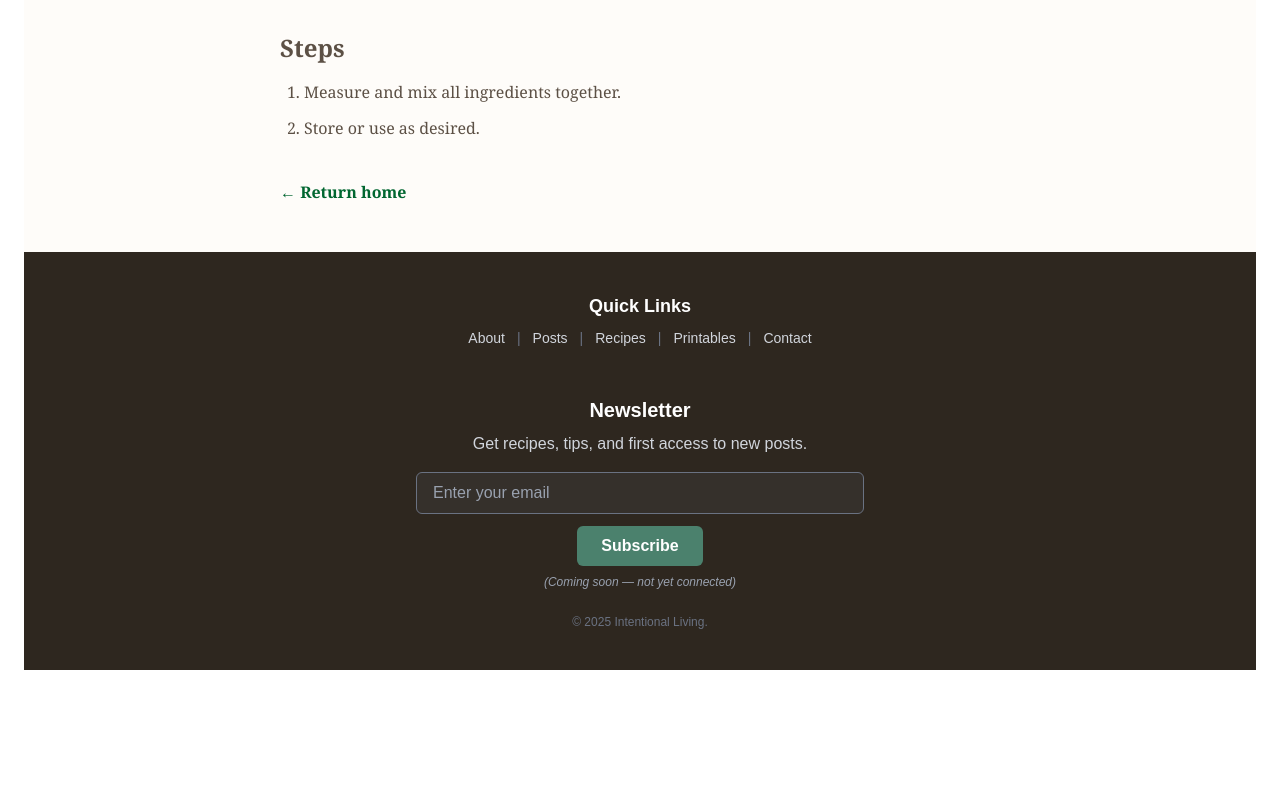
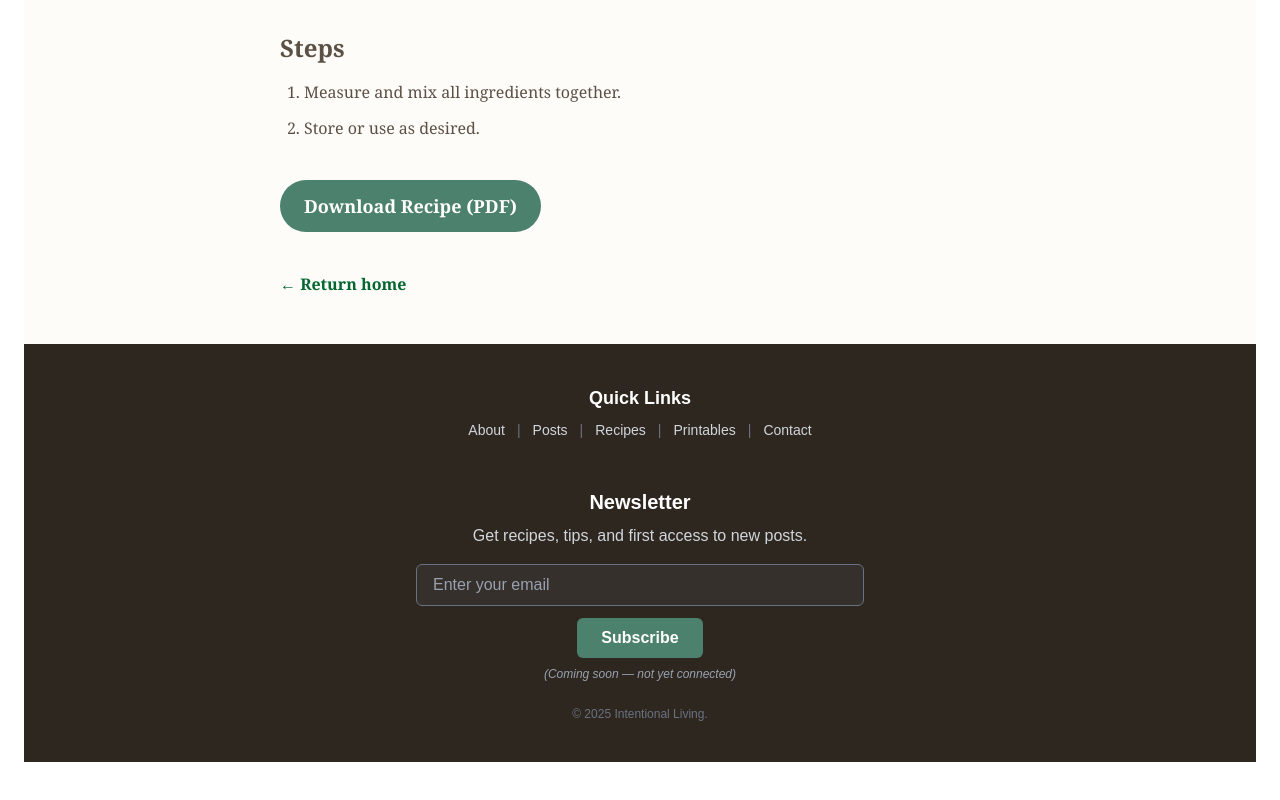
Before and after one commit to nsLittle/intentional-living, a Next.js app: page /recipes/bold-earth in a window 1280 px wide. Shown: the part 1411-2211 px from the top of the page. Before the commit the page ends 2129 px from the top, so only its background shows below. Built offline with nearby package versions, Linux system fonts and the light colour scheme.

Commit message:
Add download recipe PDF button to LayoutRecipe.tsx

```diff
--- a/src/components/LayoutRecipe.tsx
+++ b/src/components/LayoutRecipe.tsx
@@ -119,6 +119,15 @@ export default function LayoutRecipe({
             </section>
           ) : null}
 
+          {/* Download PDF button */}
+          <a
+            href="/downloads/recipes/bold-earth.pdf"
+            download
+            className="inline-block bg-[#4b816d] text-white text-lg font-semibold px-6 py-3 rounded-full hover:bg-[#3b6c5a]"
+            aria-label="Download Bold Earth recipe PDF">
+            Download Recipe (PDF)
+          </a>
+
           {/* MDX body content (optional) */}
           <section className="prose">{children}</section>
 
```
Also changed, not shown: 1 other file (tests, documents, lock files or other folders).
